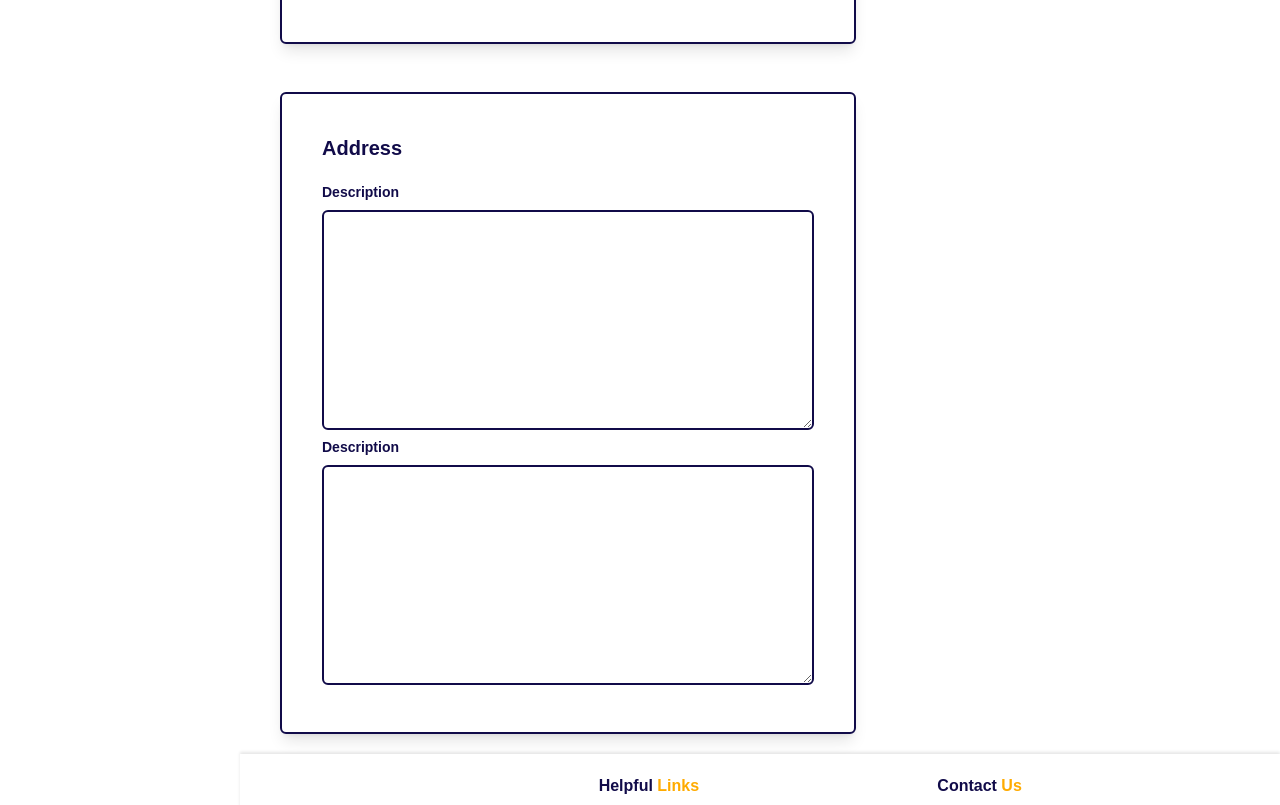
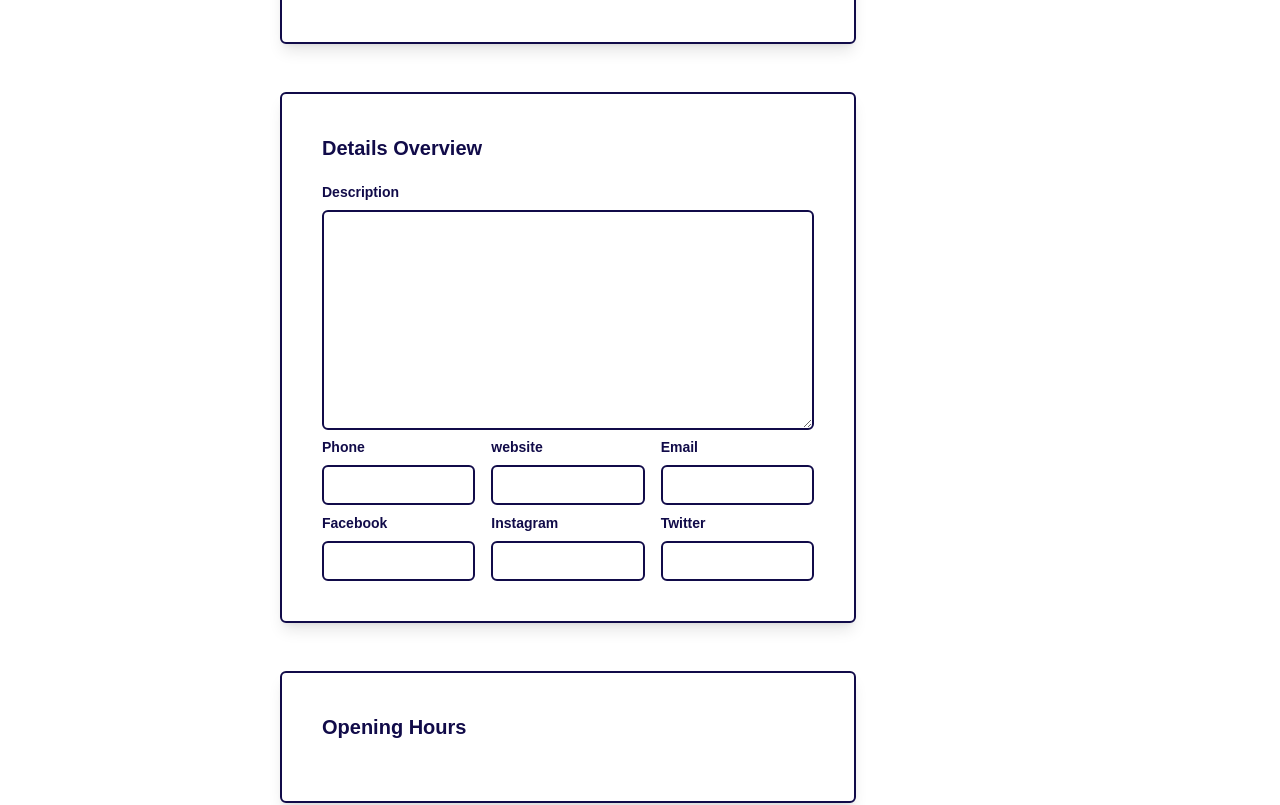
Before and after one commit to faizjamaludin/cyberjaya-info-react, a React (Create React App) app: page /dashboard/listing in a window 1280 px wide. Shown: the part 900-1705 px from the top of the page. Built offline with nearby package versions, Linux system fonts and the light colour scheme.

Commit message:
add redux in sidenav

```diff
--- a/src/components/Sidenav.tsx
+++ b/src/components/Sidenav.tsx
@@ -62,7 +62,7 @@ const Sidenav = () => {
     <nav
       className={`${
         isOpen ? "w-60" : "w-20"
-      } min-h-screen bg-white shadow-md relative p-5 pt-8 duration-300`}
+      } min-h-screen bg-white shadow-md relative p-5 pt-8 duration-500`}
     >
       <NavigateBeforeIcon
         className={`${
--- a/src/pages/dashboard/Listing.tsx
+++ b/src/pages/dashboard/Listing.tsx
@@ -151,8 +151,8 @@ function Listing() {
             </div>
 
             <div className="w-3/5 border-2 border-primary shadow-lg rounded-md text-primary p-10 mt-12">
-              <h1 className="font-semibold text-xl mb-5">Address</h1>
-              <div className="flex flex-cols">
+              <h1 className="font-semibold text-xl mb-5">Details Overview</h1>
+              <div className="flex flex-cols ">
                 <div className="w-full">
                   <label
                     className="block text-sm font-semibold mb-2"
@@ -169,23 +169,106 @@ function Listing() {
                   ></textarea>
                 </div>
               </div>
-              <div className="flex flex-cols">
+              <div className="flex flex-cols flex-wrap">
+                <div className="flex flex-row w-full gap-4">
                   <div className="w-full">
                     <label
                       className="block text-sm font-semibold mb-2"
                       htmlFor=""
                     >
-                    Description
+                      Phone
                     </label>
-                  <textarea
+                    <input
                       className="border-2 border-primary w-full text-sm rounded-md p-2"
-                    name=""
-                    id=""
-                    cols={30}
-                    rows={10}
-                  ></textarea>
+                      type="text"
+                      name="phone"
+                      placeholder=""
+                    />
+                  </div>
+
+                  <div className="w-full">
+                    <label
+                      className="block text-sm font-semibold mb-2"
+                      htmlFor=""
+                    >
+                      website
+                    </label>
+                    <input
+                      className="border-2 border-primary w-full text-sm rounded-md p-2"
+                      type="text"
+                      name="website"
+                      placeholder=""
+                    />
+                  </div>
+
+                  <div className="w-full">
+                    <label
+                      className="block text-sm font-semibold mb-2"
+                      htmlFor=""
+                    >
+                      Email
+                    </label>
+                    <input
+                      className="border-2 border-primary w-full text-sm rounded-md p-2"
+                      type="text"
+                      name="email"
+                      placeholder=""
+                    />
                   </div>
                 </div>
+
+                <div className="flex flex-row w-full gap-4 mt-2">
+                  <div className="w-full">
+                    <label
+                      className="block text-sm font-semibold mb-2"
+                      htmlFor=""
+                    >
+                      Facebook
+                    </label>
+                    <input
+                      className="border-2 border-primary w-full text-sm rounded-md p-2"
+                      type="text"
+                      name="facebook"
+                      placeholder=""
+                    />
+                  </div>
+
+                  <div className="w-full">
+                    <label
+                      className="block text-sm font-semibold mb-2"
+                      htmlFor=""
+                    >
+                      Instagram
+                    </label>
+                    <input
+                      className="border-2 border-primary w-full text-sm rounded-md p-2"
+                      type="text"
+                      name="instagram"
+                      placeholder=""
+                    />
+                  </div>
+
+                  <div className="w-full">
+                    <label
+                      className="block text-sm font-semibold mb-2"
+                      htmlFor=""
+                    >
+                      Twitter
+                    </label>
+                    <input
+                      className="border-2 border-primary w-full text-sm rounded-md p-2"
+                      type="text"
+                      name="twitter"
+                      placeholder=""
+                    />
+                  </div>
+                </div>
+              </div>
+            </div>
+
+            <div className="w-3/5 border-2 border-primary shadow-lg rounded-md text-primary p-10 mt-12">
+              <h1 className="font-semibold text-xl mb-5">Opening Hours</h1>
+              <div className="flex flex-cols "></div>
             </div>
           </form>
         </section>
```
Lines whose indentation alone changed are shown as unchanged.
